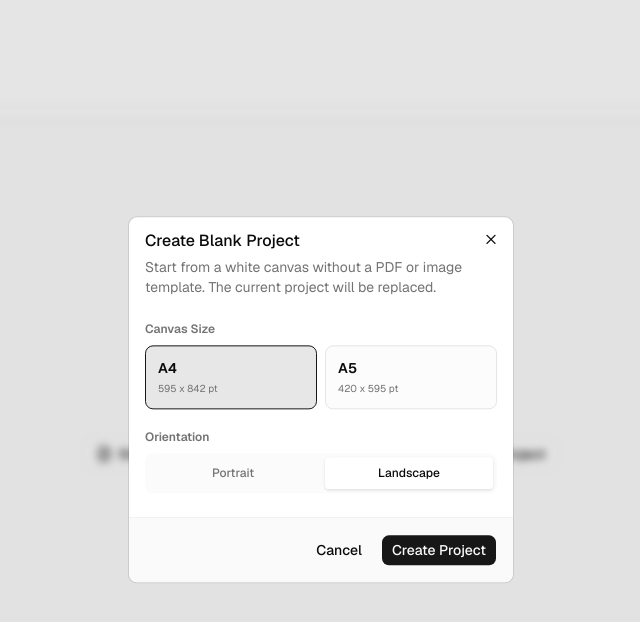
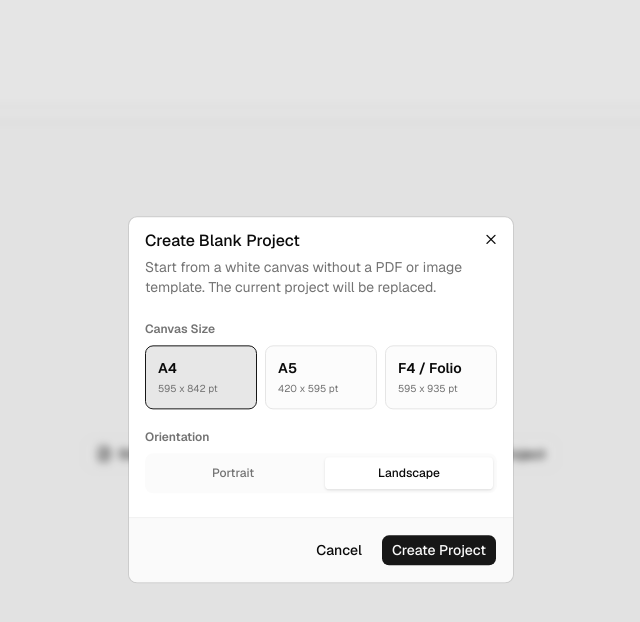
Before and after one commit to masarisgk/certgen, a Next.js app: page / in a window 1280 px wide. Both pictures are taken after a click on the button "Blank Project". Shown: the top 622 px of the page, without its empty margins (319-959 px from the left). Built offline with nearby package versions, Linux system fonts and the light colour scheme.

Commit message:
feat: add f4/folio size

```diff
--- a/src/components/editor/certificate-editor.tsx
+++ b/src/components/editor/certificate-editor.tsx
@@ -247,7 +247,7 @@ const defaultField: Omit<CertificateField, "id" | "label"> = {
   borderRadius: 0,
 };
 
-type CanvasPreset = "a4" | "a5";
+type CanvasPreset = "a4" | "a5" | "f4";
 type CanvasOrientation = "portrait" | "landscape";
 
 const canvasPresets: Record<
@@ -256,6 +256,7 @@ const canvasPresets: Record<
 > = {
   a4: { label: "A4", width: 595.28, height: 841.89 },
   a5: { label: "A5", width: 419.53, height: 595.28 },
+  f4: { label: "F4 / Folio", width: 595.28, height: 935.43 },
 };
 
 function getCanvasSize(
@@ -1549,7 +1550,7 @@ export function CertificateEditor() {
                 <Label className="text-xs font-semibold text-muted-foreground">
                   Canvas Size
                 </Label>
-                <div className="grid grid-cols-2 gap-2">
+                <div className="grid grid-cols-3 gap-2">
                   {(Object.keys(canvasPresets) as CanvasPreset[]).map(
                     (preset) => (
                       <button
```
